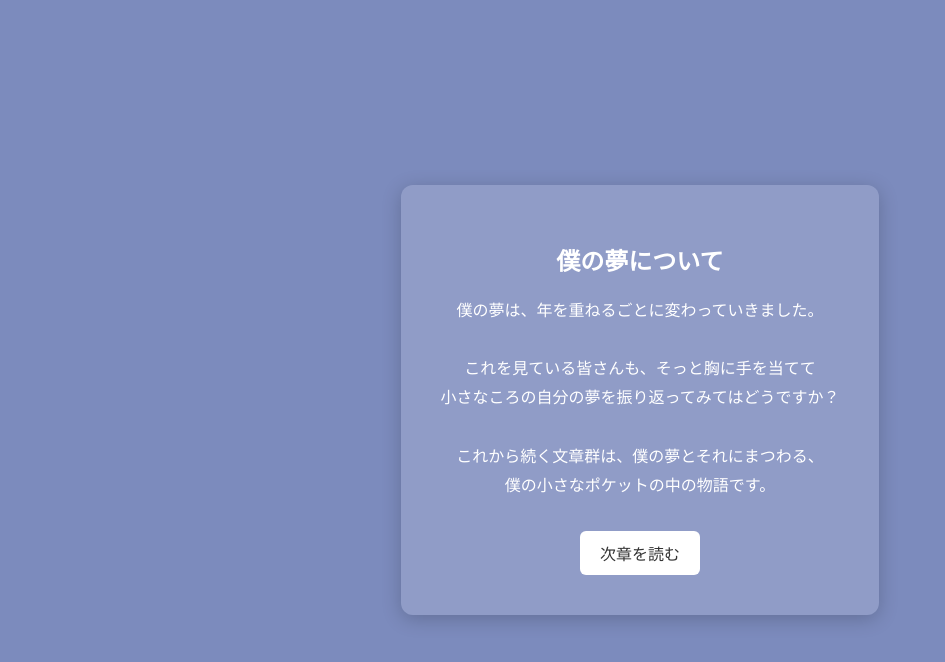
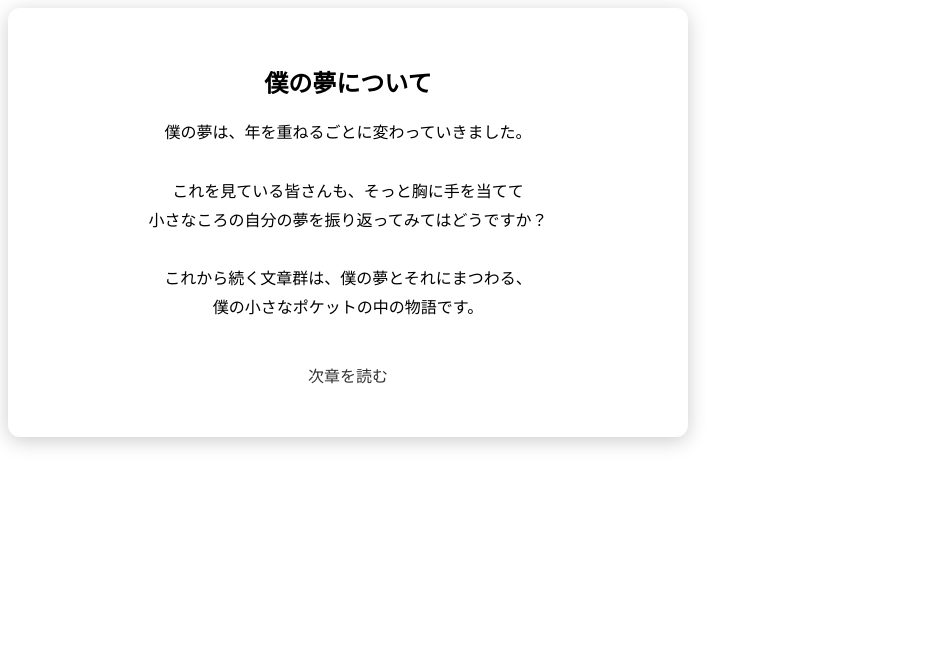
Before and after one commit to Gurannniki643/TKousien, a plain HTML site: page index.html in a window 1280 px wide. Shown: the whole page, without its empty margins (0-945 px from the left). Drawn offline with Linux system fonts and the light colour scheme.

Commit message:
Update index.html

```diff
--- a/index.html
+++ b/index.html
@@ -6,15 +6,16 @@
   <title>僕の夢と、小さなポケットの物語</title>
   <style>
     body {
-      margin: 0;
-      padding: 0;
-      background-color: #7c8bbd;
-      color: white;
-      font-family: 'Yu Gothic', sans-serif;
+      body {
       display: flex;
       justify-content: center;
       align-items: center;
-      height: 100vh;
+      flex-direction: column;
+      min-height: 100vh;
+      text-align: center;
+      margin: 0;
+      background-color: #f4f4f4;
+      font-family: sans-serif;
     }
 
     .container {
```
